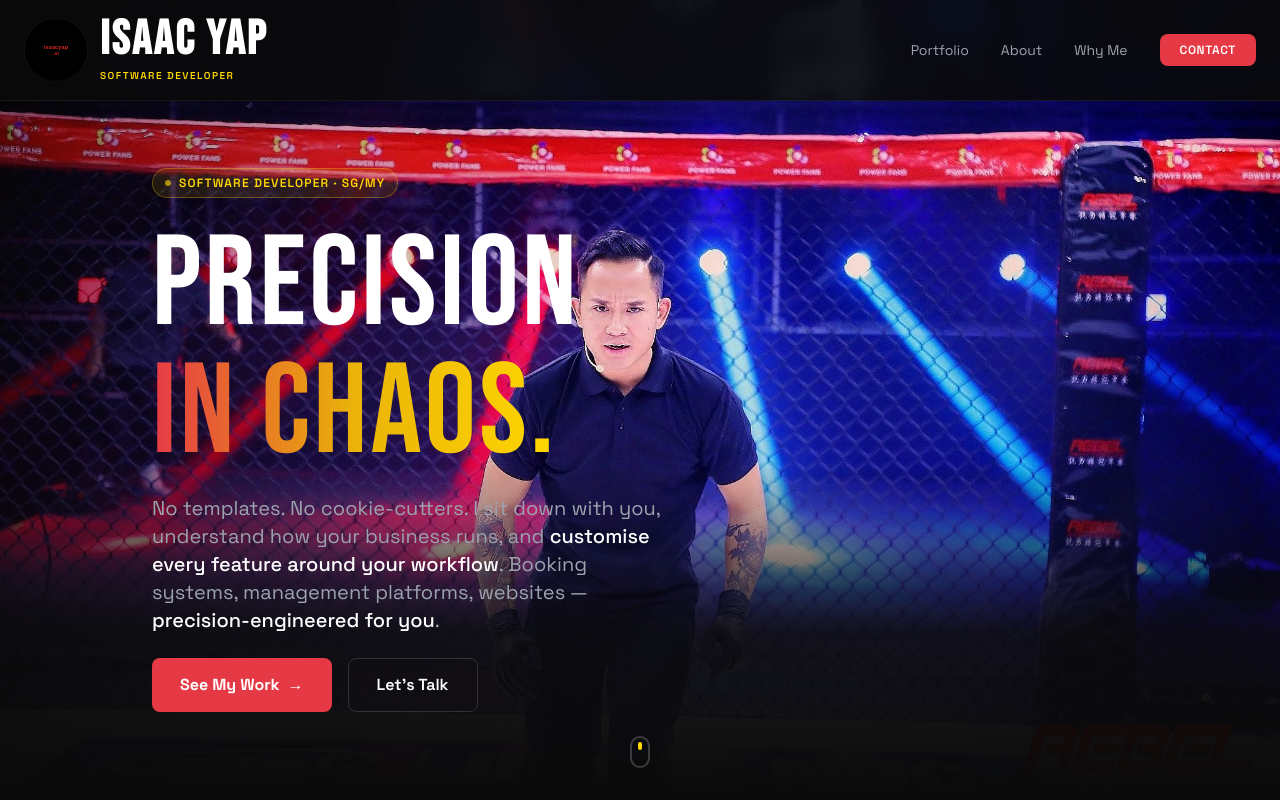
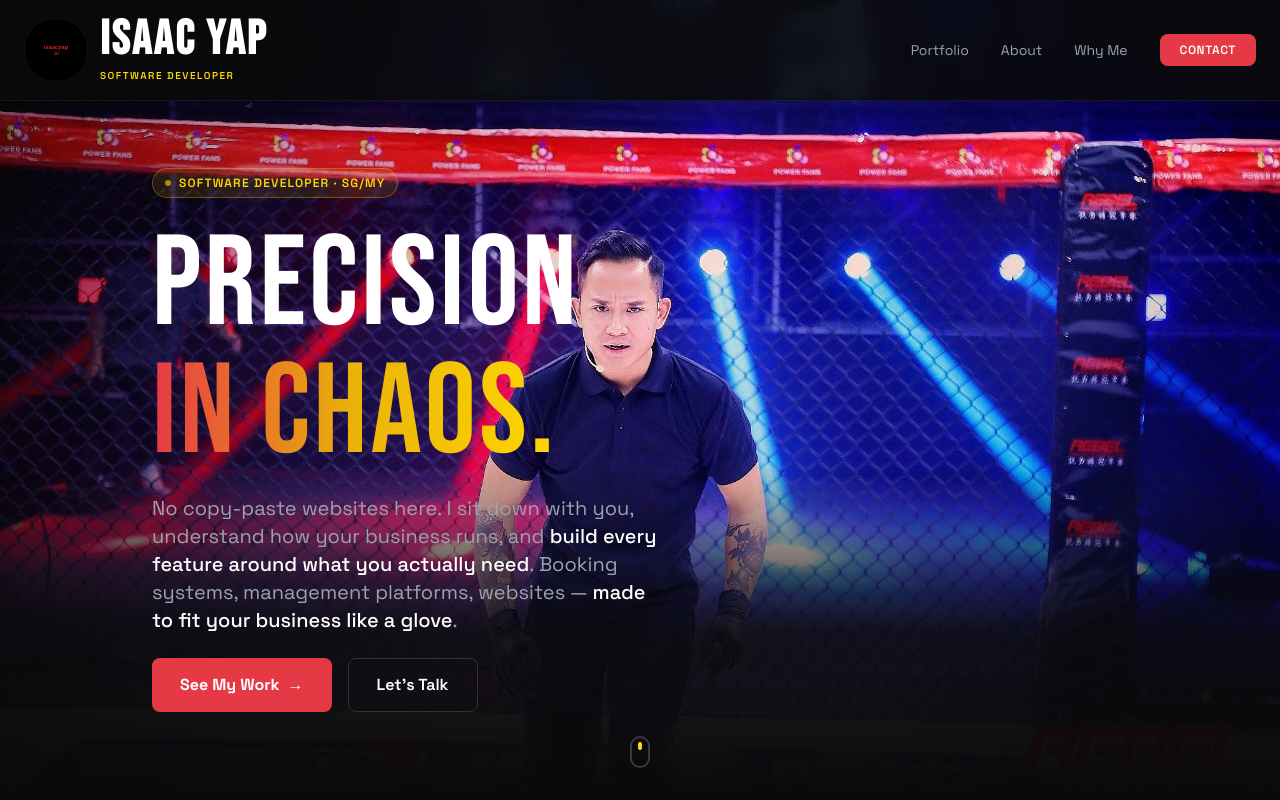
Before and after one commit to IsaacYap90/isaacyap.ai, a React (Vite) app: page / in a window 1280 px wide. Shown: the top 800 px of the page. Built offline with nearby package versions, Linux system fonts and the light colour scheme.

Commit message:
Hero copy: remove jargon, pure layman language

```diff
--- a/src/App.jsx
+++ b/src/App.jsx
@@ -102,7 +102,7 @@ const Hero = () => (
         </motion.h1>
 
         <motion.p variants={fadeIn} className="text-gray-400 text-base md:text-xl leading-relaxed mb-6 max-w-lg">
-          No templates. No cookie-cutters. I sit down with you, understand how your business runs, and <span className="text-white font-medium">customise every feature around your workflow</span>. Booking systems, management platforms, websites — <span className="text-white font-medium">precision-engineered for you</span>.
+          No copy-paste websites here. I sit down with you, understand how your business runs, and <span className="text-white font-medium">build every feature around what you actually need</span>. Booking systems, management platforms, websites — <span className="text-white font-medium">made to fit your business like a glove</span>.
         </motion.p>
 
         <motion.div variants={fadeIn} className="flex flex-wrap gap-4">
```
